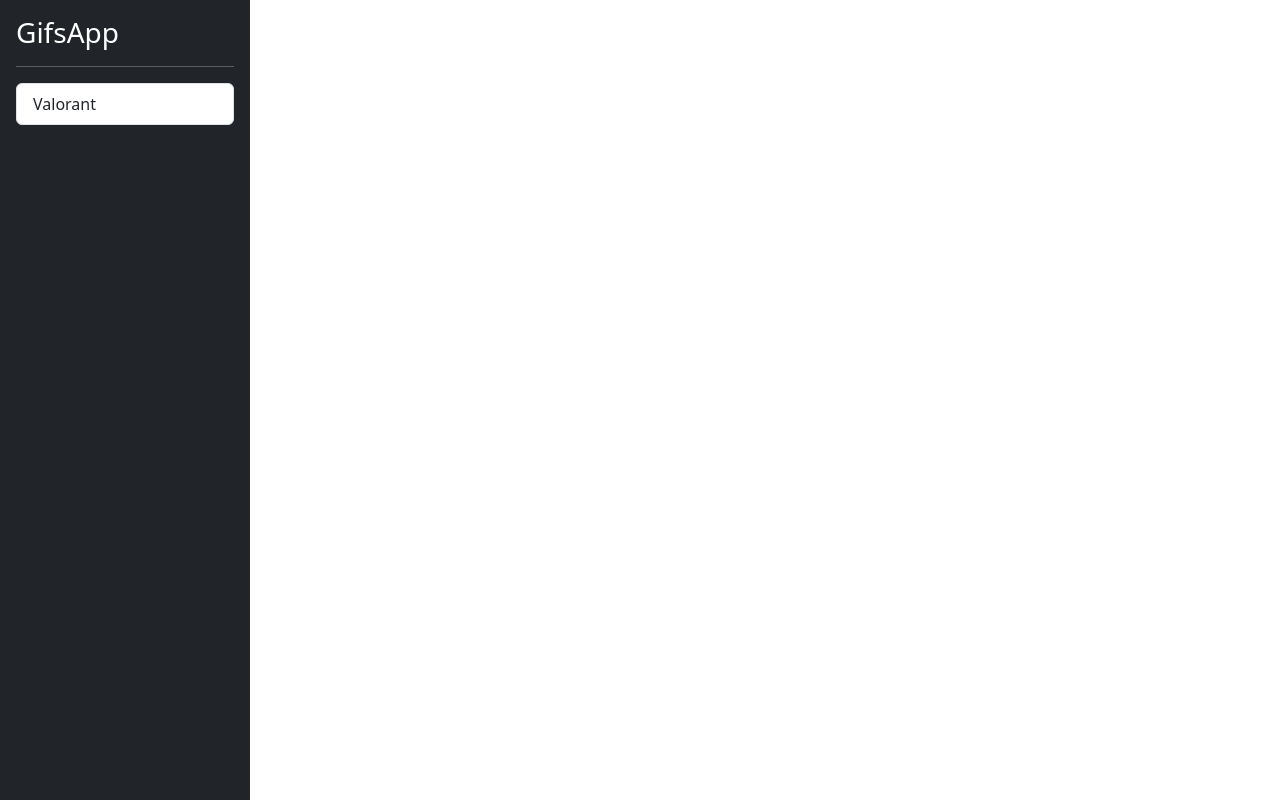
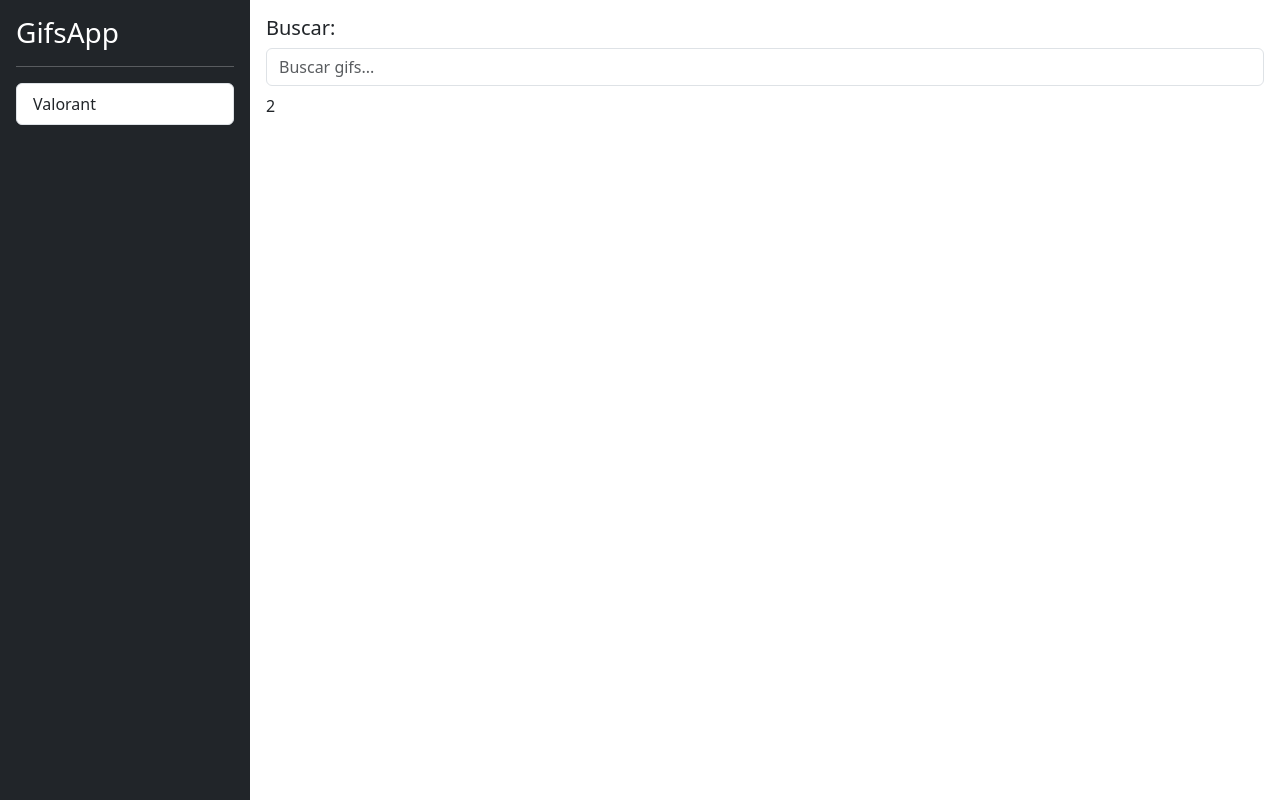
Before and after one commit to DavidS2602/gifs, an Angular app: page / in a window 1280 px wide. Built offline with nearby package versions, Linux system fonts and the light colour scheme.

Commit message:
Add search box gifs

```diff
--- a/src/app/app.component.html
+++ b/src/app/app.component.html
@@ -1,3 +1,5 @@
 <div class="d-flex">
   <shared-sidebar></shared-sidebar>
+
+  <gifs-home-page class="flex-fill"></gifs-home-page>
 </div>
--- a/src/app/app.component.ts
+++ b/src/app/app.component.ts
@@ -1,13 +1,14 @@
 import { Component } from '@angular/core';
 import { RouterOutlet } from '@angular/router';
 import { SharedModule } from "./shared/shared.module";
+import { GifsModule } from "./gifs/gifs.module";
 
 @Component({
     selector: 'app-root',
     standalone: true,
     templateUrl: './app.component.html',
     styleUrl: './app.component.css',
-    imports: [RouterOutlet, SharedModule]
+    imports: [RouterOutlet, SharedModule, GifsModule]
 })
 export class AppComponent {
   title = 'gifs';
--- /dev/null
+++ b/src/app/gifs/components/search-box/search-box/search-box.component.ts
@@ -0,0 +1,16 @@
+import { CommonModule } from '@angular/common';
+import { ChangeDetectionStrategy, Component } from '@angular/core';
+
+@Component({
+    selector: 'gifs-search-box',
+    standalone: true,
+    imports: [
+        CommonModule,
+    ],
+    template: `
+      <h5>Buscar:</h5>
+      <input type="text" class="form-control" placeholder="Buscar gifs...">
+    `,
+    changeDetection: ChangeDetectionStrategy.OnPush,
+})
+export class SearchBoxComponent { }
--- /dev/null
+++ b/src/app/gifs/pages/home-page/home-page.component.html
@@ -0,0 +1,8 @@
+<div class="row p-3">
+  <div class="col-12">
+    <gifs-search-box></gifs-search-box>
+    <div class="col-12 pt-2">
+      2
+    </div>
+  </div>
+</div>
--- /dev/null
+++ b/src/app/gifs/pages/home-page/home-page.component.ts
@@ -0,0 +1,13 @@
+import { Component, type OnInit } from '@angular/core';
+
+@Component({
+  selector: 'gifs-home-page',
+  templateUrl: './home-page.component.html',
+})
+export class HomePageComponent implements OnInit {
+
+
+  ngOnInit() {
+  }
+
+}
```
Also changed, not shown: src/app/gifs/gifs.module.ts (+12 -4 lines).
